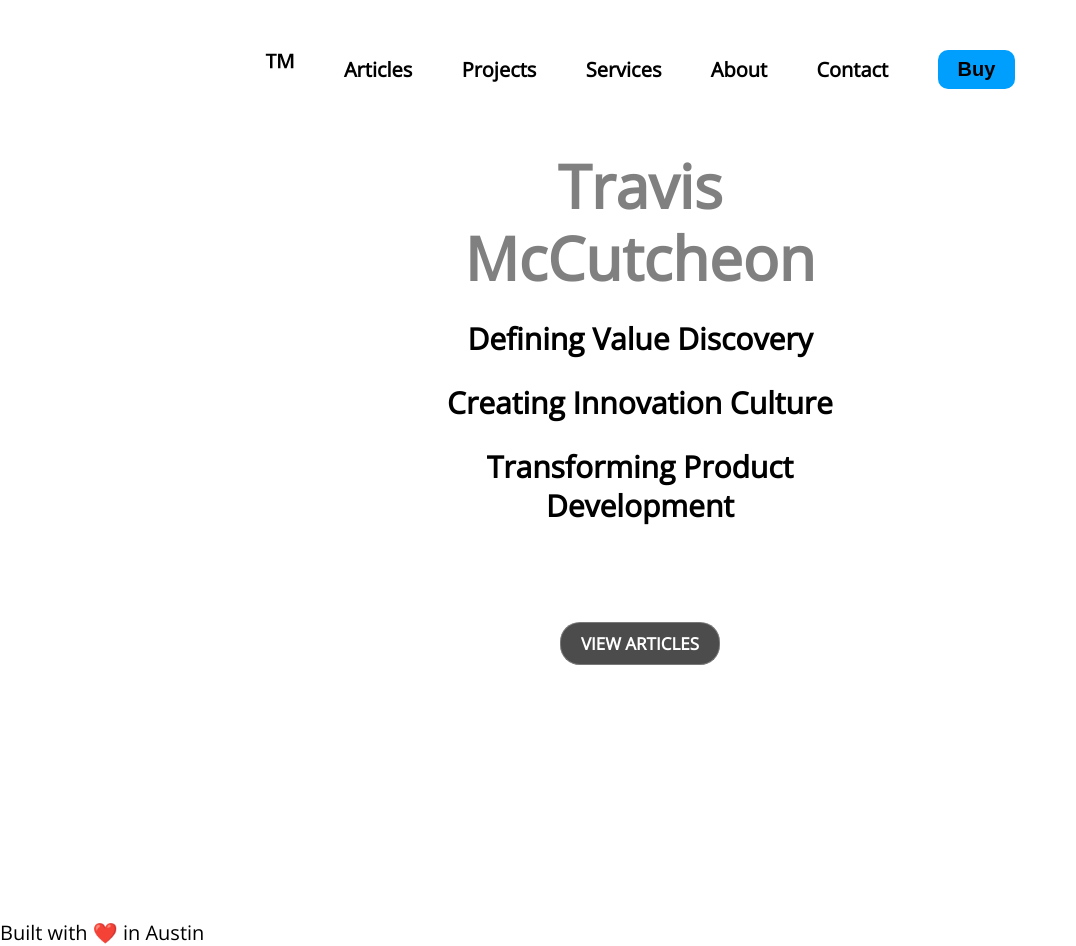
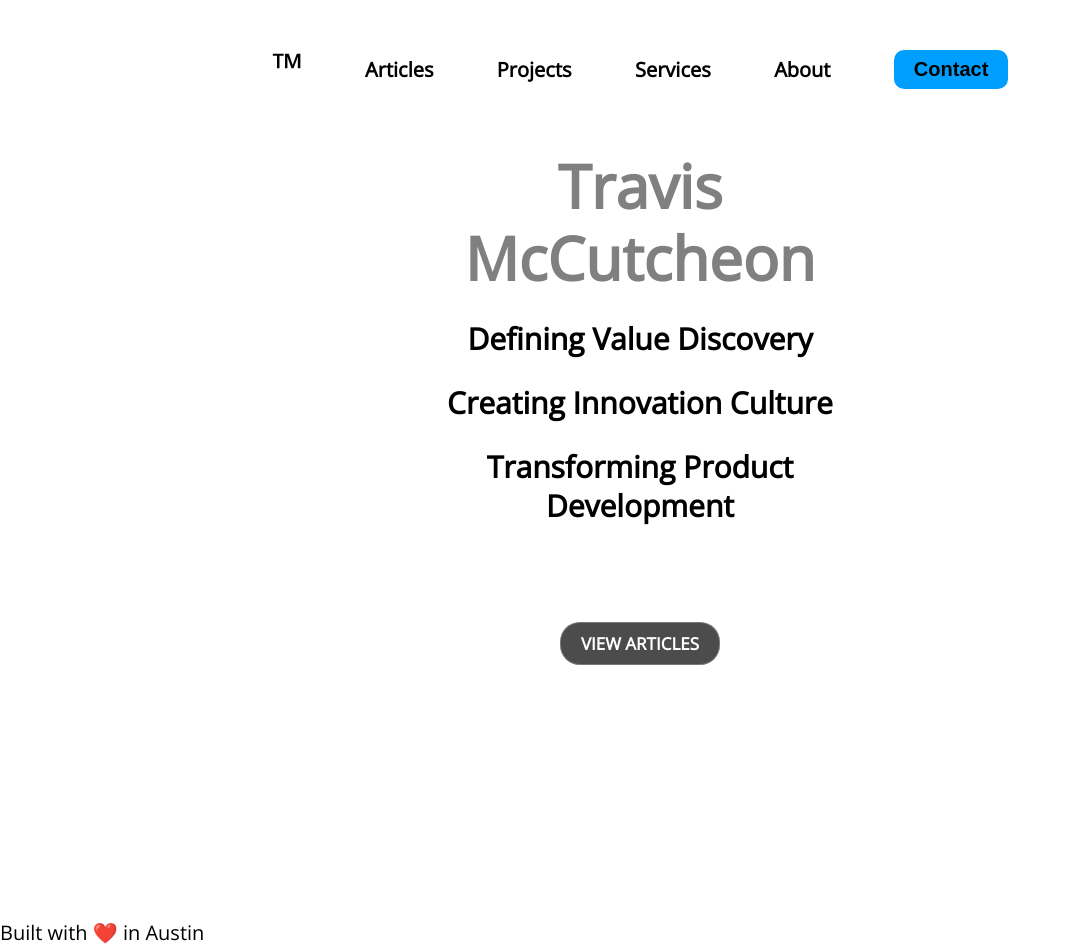
Before and after one commit to earth2travis/travis-mccutcheon, a Gatsby site: page / in a window 1280 px wide. Shown: the whole page, without its empty margins (0-1076 px from the left). Built offline with nearby package versions, Linux system fonts and the light colour scheme; Gatsby itself is replaced by a stand-in of ours.

Commit message:
Remove Buy button

```diff
--- a/src/components/header.css
+++ b/src/components/header.css
@@ -9,7 +9,7 @@
   max-width: 800px;
   margin: 0 auto;
   display: grid;
-  grid-template-columns: repeat(7, auto);
+  grid-template-columns: repeat(6, auto);
   align-items: center;
   justify-items: center;
 }
--- a/src/components/header.js
+++ b/src/components/header.js
@@ -13,9 +13,8 @@ const Header = ({ siteTitle }) => (
       <Link to="/projects">Projects</Link>
       <Link to="/services">Services</Link>
       <Link to="/about">About</Link>
-      <Link to="/contact">Contact</Link>
-      <Link to="/buy">
-        <button>Buy</button>
+      <Link to="/contact">
+        <button>Contact</button>
       </Link>
     </div>
   </div>
```
